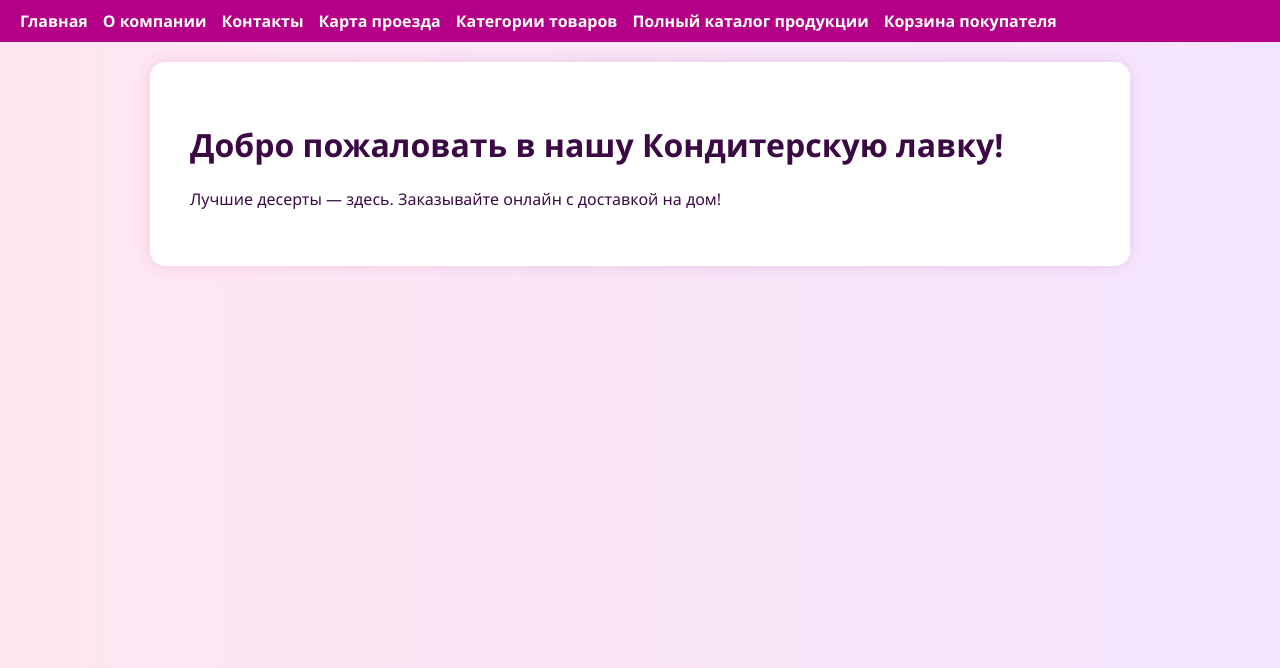
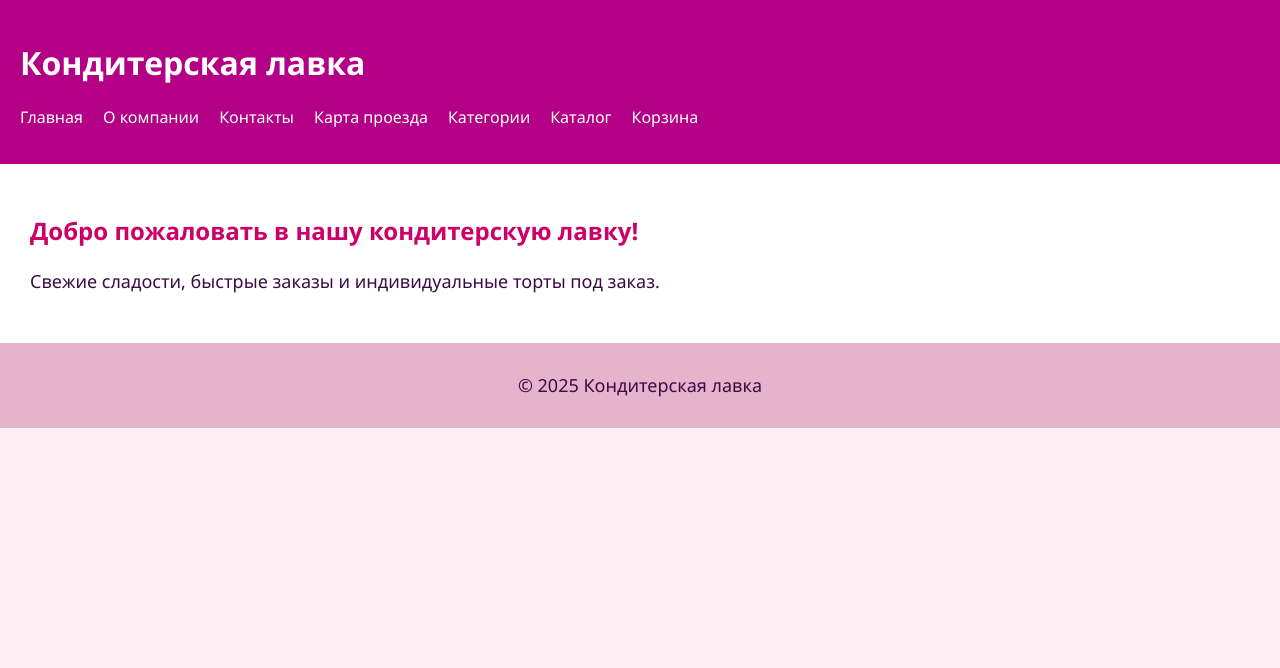
Before and after one commit to Green-Shrek55/konditerskaya-lavka, a Django app: page / in a window 1280 px wide. Shown: the top 668 px of the page. Run offline with Django 4.2, Linux system fonts and the light colour scheme.

Commit message:
Обновления после правки шаблонов и маршрутов

```diff
--- /dev/null
+++ b/firstproject/static/css/base.css
@@ -0,0 +1,76 @@
+body {
+    margin: 0;
+    font-family: 'Segoe UI', sans-serif;
+    background: #fff0f5;
+    color: #3b0a45;
+}
+
+header {
+    background: #b30086;
+    color: white;
+    padding: 20px;
+}
+
+nav ul {
+    list-style: none;
+    display: flex;
+    gap: 20px;
+    padding: 0;
+}
+
+nav ul li a {
+    color: white;
+    text-decoration: none;
+}
+
+nav ul li a:hover {
+    text-decoration: underline;
+}
+
+main {
+    padding: 30px;
+    background: white;
+}
+
+footer {
+    background: #e6b3cc;
+    text-align: center;
+    padding: 10px;
+}
+
+/* Адаптация для планшетов */
+@media (max-width: 768px) {
+    nav ul {
+        flex-direction: column;
+        gap: 10px;
+    }
+    main {
+        padding: 20px;
+    }
+    header h1 {
+        font-size: 24px;
+    }
+}
+
+/* Адаптация для смартфонов */
+@media (max-width: 480px) {
+    header, footer {
+        text-align: center;
+        padding: 15px;
+    }
+    nav ul {
+        padding: 0;
+        flex-direction: column;
+        align-items: center;
+    }
+    nav ul li {
+        margin-bottom: 10px;
+    }
+    main {
+        padding: 15px;
+        font-size: 16px;
+    }
+    body {
+        font-size: 15px;
+    }
+}
--- /dev/null
+++ b/firstproject/static/css/home.css
@@ -0,0 +1,8 @@
+h2 {
+    color: #cc0066;
+}
+
+p {
+    font-size: 18px;
+    line-height: 1.6;
+}
--- /dev/null
+++ b/firstproject/static/css/map.css
@@ -0,0 +1,6 @@
+h2 {
+    color: #9933cc;
+}
+p {
+    font-style: italic;
+}
--- a/firstproject/templates/base.html
+++ b/firstproject/templates/base.html
@@ -4,22 +4,31 @@
 <head>
     <meta charset="UTF-8">
     <title>{% block title %}Кондитерская лавка{% endblock %}</title>
-    <link rel="stylesheet" href="{% static 'style.css' %}">
+    <link rel="stylesheet" href="{% static 'css/base.css' %}">
+    {% block extra_css %}{% endblock %}
 </head>
 <body>
+    <header>
+        <h1>Кондитерская лавка</h1>
         <nav>
             <ul>
                 <li><a href="{% url 'home' %}">Главная</a></li>
                 <li><a href="{% url 'about' %}">О компании</a></li>
                 <li><a href="{% url 'contacts' %}">Контакты</a></li>
                 <li><a href="{% url 'map' %}">Карта проезда</a></li>
-            <li><a href="{% url 'product_categories' %}">Категории товаров</a></li>
-            <li><a href="{% url 'all_products' %}">Полный каталог продукции</a></li>
-            <li><a href="{% url 'cart' %}">Корзина покупателя</a></li>
+                <li><a href="{% url 'product_categories' %}">Категории</a></li>
+                <li><a href="{% url 'all_products' %}">Каталог</a></li>
+                <li><a href="{% url 'cart' %}">Корзина</a></li>
             </ul>
         </nav>
+    </header>
+
     <main>
         {% block content %}{% endblock %}
     </main>
+
+    <footer>
+        <p>&copy; 2025 Кондитерская лавка</p>
+    </footer>
 </body>
 </html>
--- a/firstproject/templates/home.html
+++ b/firstproject/templates/home.html
@@ -1,6 +1,13 @@
-{% extends "base.html" %}
-{% block title %}Главная | Кондитерская лавка{% endblock %}
+{% extends 'base.html' %}
+{% load static %}
+
+{% block title %}Главная{% endblock %}
+
+{% block extra_css %}
+<link rel="stylesheet" href="{% static 'css/home.css' %}">
+{% endblock %}
+
 {% block content %}
-<h1>Добро пожаловать в нашу Кондитерскую лавку!</h1>
-<p>Лучшие десерты — здесь. Заказывайте онлайн с доставкой на дом!</p>
+    <h2>Добро пожаловать в нашу кондитерскую лавку!</h2>
+    <p>Свежие сладости, быстрые заказы и индивидуальные торты под заказ.</p>
 {% endblock %}
--- a/myproject/settings.py
+++ b/myproject/settings.py
@@ -10,7 +10,7 @@ ALLOWED_HOSTS = []
 STATIC_URL = 'static/'
 
 STATICFILES_DIRS = [
-    os.path.join(BASE_DIR, 'firstproject', 'static'),
+    BASE_DIR / 'firstproject' / 'static',
 ]
 
 INSTALLED_APPS = [
```
Also changed, not shown: firstproject/static/css/about.css (added, +7 -0 lines), firstproject/static/css/all_products.css (added, +7 -0 lines), firstproject/static/css/cart.css (added, +7 -0 lines), firstproject/static/css/contacts.css (added, +10 -0 lines), firstproject/static/css/product_categories.css (added, +10 -0 lines), firstproject/static/css/style.css (renamed from firstproject/static/style.css). Lines whose indentation alone changed are shown as unchanged.
